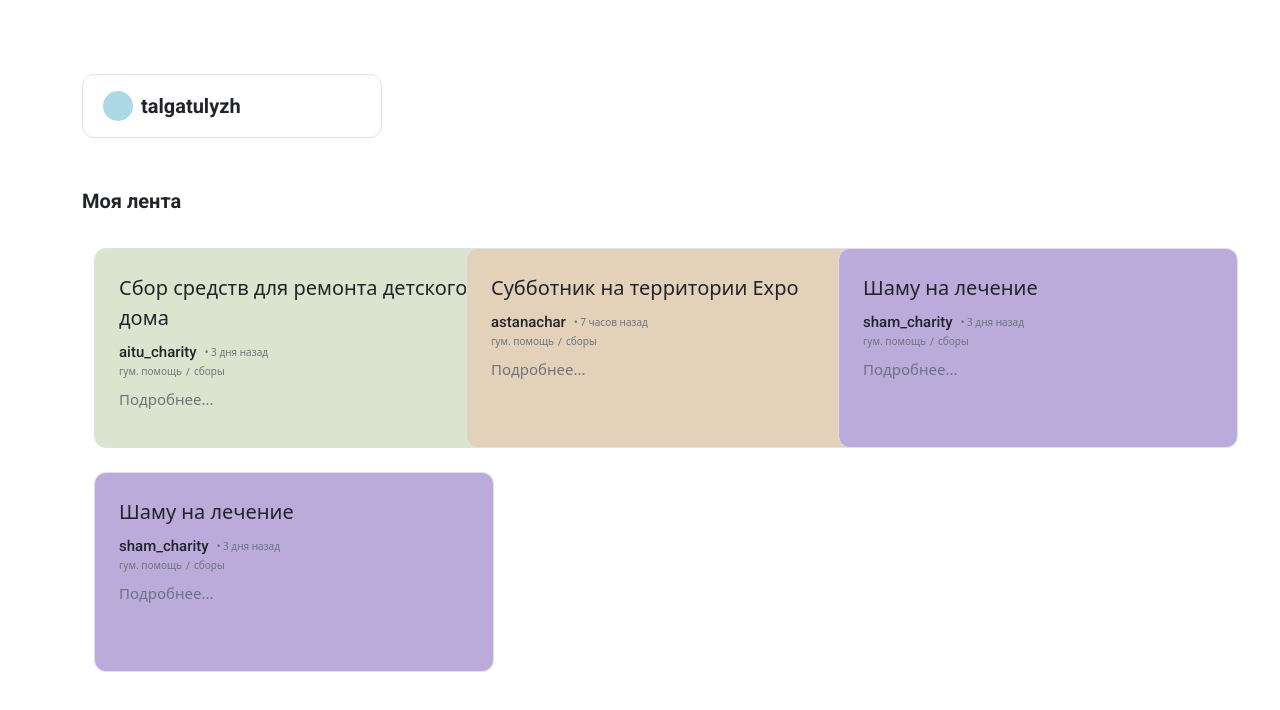
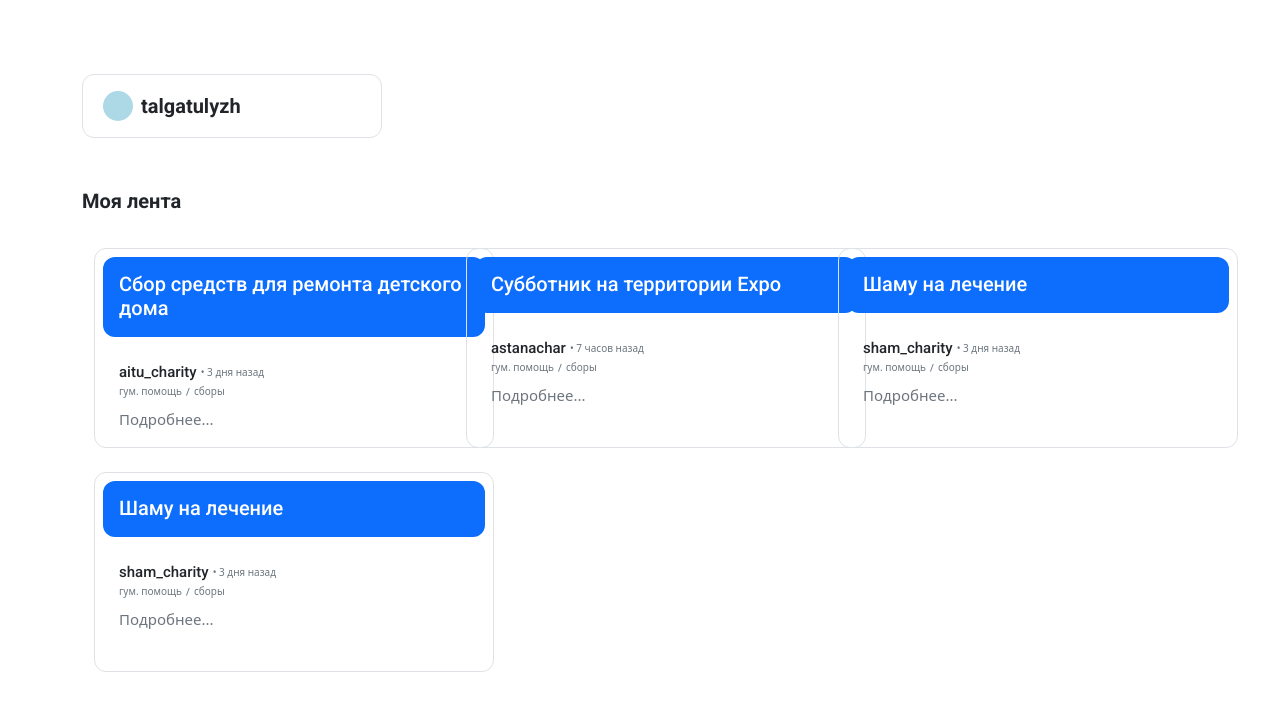
Before and after one commit to qairym-hub/qairym-web, a Next.js app: page /home in a window 1280 px wide. Shown: the top 710 px of the page. Built offline with nearby package versions, Linux system fonts and the light colour scheme.

Commit message:
Выведение заголовка ивента в отдельную внутреннюю карточку

```diff
--- a/src/pages/home/components/PostCard.tsx
+++ b/src/pages/home/components/PostCard.tsx
@@ -5,7 +5,7 @@ import { Badge } from 'react-bootstrap'
 import * as Icon from 'react-bootstrap-icons'
 import { User } from '../../../services/types'
 
-const lorem_text = "Lorem Ipsum is simply dummy text of the printing and typesetting industry. Lorem Ipsum has been the industry's standard dummy text ever since the 1500s, when an unknown printer took a galley of type and scrambled it to make a type specimen book.  software like Aldus PageMaker including versions of Lorem Ipsum."
+const lorem_text = "Lorem Ipsum is simply dummy text of the printing and typesetting industry.\n\nLorem Ipsum has been the industry's standard dummy text ever since the 1500s, when an unknown printer took a galley of type and scrambled it to make a type specimen book.  software like Aldus PageMaker including versions of Lorem Ipsum."
 
 interface PostCardProps {
     user: User,
@@ -36,13 +36,20 @@ const PostCard: React.FunctionComponent<PostCardProps> = (
     return (
         <>
             <div
-                style={{ minHeight: "200px", width: "400px", backgroundColor: bg }}
-                className="pt-4 pb-3 px-4 border rounded-extra"
+                style={{ minHeight: "200px", width: "400px" }}
+                className="border rounded-extra"
             >
-                <div>
-                    <span className="text-roboto-300 fs-5">
-                        {title}
-                    </span>
+                <div className="mb-3 p-2">
+                    <div className="bg-primary text-white rounded-extra p-3">
+                        <span
+                            style={{ lineHeight: "0" }}
+                            className="text-roboto-500 fs-5"
+                        >
+                            {title}
+                        </span>
+                    </div>
+                </div>
+                <div className="px-4">
                     <div className="d-flex align-items-center mt-2">
                         <span
                             style={{ fontSize: "15px" }}
@@ -52,7 +59,7 @@ const PostCard: React.FunctionComponent<PostCardProps> = (
                         </span>
                         <span
                             style={{ fontSize: "10px" }}
-                            className="text-muted mx-2"
+                            className="text-muted mx-1"
                         >
                             • {getRelativeDate(date)}
                         </span>
@@ -78,26 +85,27 @@ const PostCard: React.FunctionComponent<PostCardProps> = (
                         </span>
                     </div>
                 </div>
-                <div>
+                <div className="px-4 pb-3">
                     {open ? (
                         <div>
-                            <p className="mt-2">
+                            <p
+                                style={{ whiteSpace: "pre-line" }}
+                                className="mt-2"
+                            >
                                 {lorem_text} {text}
                             </p>
                             <div>
                                 {links.map((link) => {
                                     return (
-                                        <div>
-                                            <span>
-                                                <Icon.Link45deg
-                                                    color='gray'
-                                                    size="20"
-                                                />
-                                            </span>
+                                        <div className="d-flex align-items-center">
+                                            <Icon.Link45deg
+                                                size="20"
+                                                className="text-primary"
+                                            />
                                             <div className="d-inline mx-1"></div>
                                             <span
-                                                style={{ fontSize: "15px" }}
-                                                className="text-muted"
+                                                style={{ fontSize: "15px", cursor: "pointer" }}
+                                                className="text-primary text-roboto-500"
                                             >
                                                 {link}
                                             </span>
```
